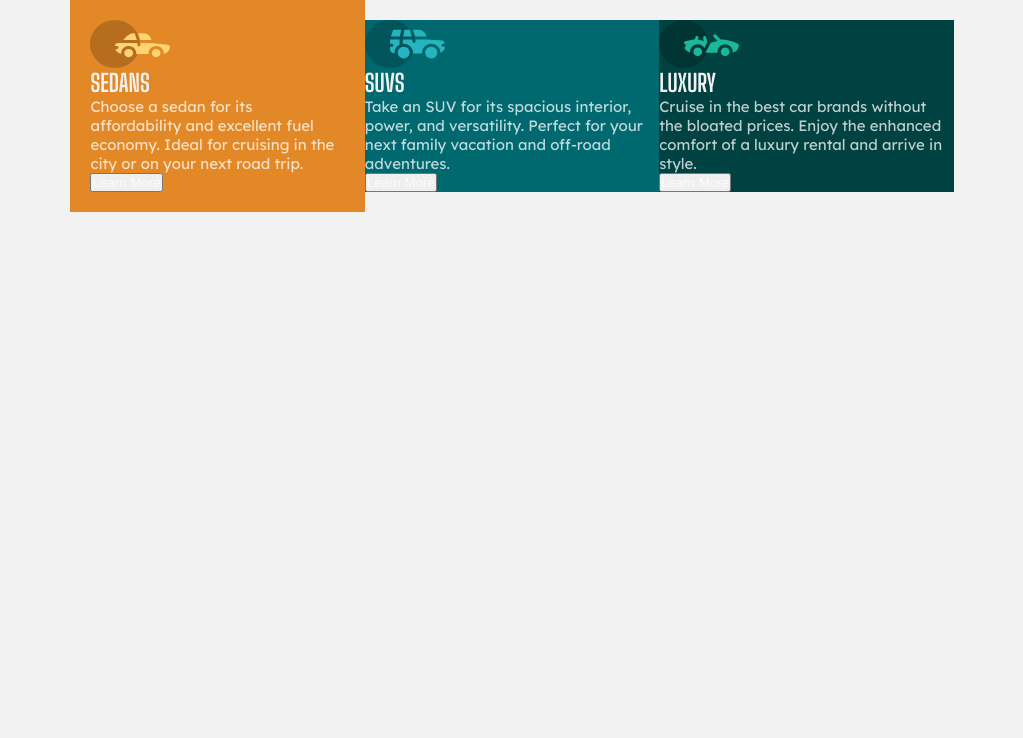
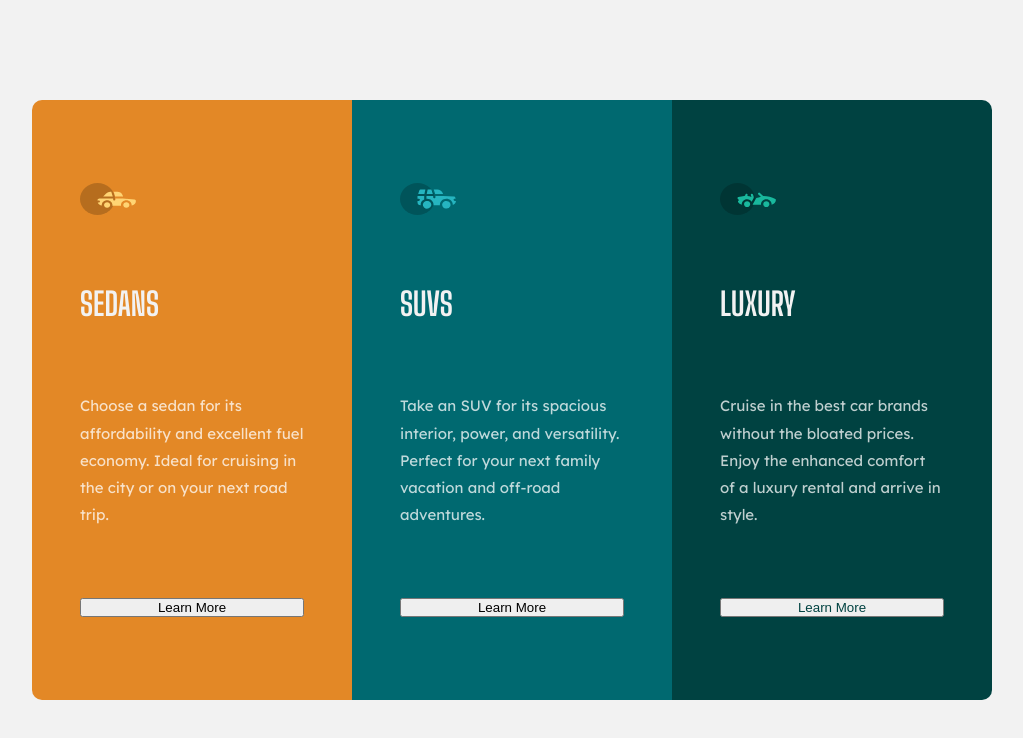
Before and after one commit to hemanth-92/3-column-preview-card, a plain HTML site: page index.html in a window 1280 px wide. Shown: the whole page, without its empty margins (128-1151 px from the left). Drawn offline with Linux system fonts and the light colour scheme.

Commit message:
preview-card

```diff
--- a/index.html
+++ b/index.html
@@ -10,36 +10,36 @@
     <div class="container">
       <div class="sedan">
         <img src="images/icon-sedans.svg" alt="sedan-img" />
-        <div class="content">
-          <h2>SEDANS</h2>
+        <h1>SEDANS</h1>
         <p>
-            Choose a sedan for its affordability and excellent fuel economy.
-            Ideal for cruising in the city or on your next road trip.
+          Choose a sedan for its affordability and excellent fuel economy. Ideal
+          for cruising in the city or on your next road trip.
         </p>
         <button>Learn More</button>
       </div>
-      </div>
       <div class="suvs">
         <img src="images/icon-suvs.svg" alt="suv-img" />
-        <div class="content">
-          <h2>SUVS</h2>
+        <h1>SUVS</h1>
         <p>
-            Take an SUV for its spacious interior, power, and versatility.
-            Perfect for your next family vacation and off-road adventures.
+          Take an SUV for its spacious interior, power, and versatility. Perfect
+          for your next family vacation and off-road adventures.
         </p>
         <button>Learn More</button>
       </div>
-      </div>
       <div class="luxury">
         <img src="images/icon-luxury.svg" alt="luxury-img" />
-        <div class="content">
-          <h2>LUXURY</h2>
+        <h1>LUXURY</h1>
         <p>
           Cruise in the best car brands without the bloated prices. Enjoy the
           enhanced comfort of a luxury rental and arrive in style.
         </p>
-          <button>Learn More</button>
-        </div>
+        <button
+          style="color: hsl(179, 100%, 13%)"
+          onmouseover="this.style.color='hsl(179, 100%, 13%)'"
+          onmouseout="this.style.color='white'"
+        >
+          Learn More
+        </button>
       </div>
     </div>
   </body>
--- a/style.css
+++ b/style.css
@@ -14,23 +14,26 @@ body {
   display: flex;
   justify-content: center;
   align-items: center;
-  height: 100%;
+  height: 100vh;
 }
 
 .sedan {
   background-color: hsl(31, 77%, 52%);
-  height: 60%;
-  width: 23%;
-  padding: 20px;
+  height: 75%;
+  width: 25%;
+  padding: 48px;
   display: flex;
   flex-direction: column;
   justify-content: space-around;
+  border-top-left-radius: 10px;
+  border-bottom-left-radius: 10px;
 }
 
 .suvs {
   background-color: hsl(184, 100%, 22%);
-  height: 60%;
-  width: 23%;
+  height: 75%;
+  width: 25%;
+  padding: 48px;
   display: flex;
   flex-direction: column;
   justify-content: space-around;
@@ -38,31 +41,36 @@ body {
 
 .luxury {
   background-color: hsl(179, 100%, 13%);
-  height: 60%;
-  width: 23%;
+  height: 75%;
+  width: 25%;
   display: flex;
+  padding: 48px;
   flex-direction: column;
   justify-content: space-around;
+  border-top-right-radius: 10px;
+  border-bottom-right-radius: 10px;
 }
 
 img {
-  height: 3rem;
-  width: 5rem;
+  height: 2rem;
+  width: 3.5rem;
 }
 
-.content p {
+p {
   font-size: 15px;
   font-weight: 400;
   font-family: "Lexend Deca", sans-serif;
   color: hsla(0, 0%, 100%, 0.75);
+  line-height: 1.7rem; /* space between lines */
 }
 
-.content button {
-  color: hsla(0, 0%, 100%, 0.75);
+button:hover {
+  color: hsl(0, 0%, 95%);
 }
 
-.content h2 {
+h1 {
   color: hsl(0, 0%, 95%);
   font-family: "Big Shoulders Display", sans-serif;
-  font-weight: 700;
+  color: hsl(0, 0%, 95%);
+  font-weight: 900;
 }
```
Lines whose indentation alone changed are shown as unchanged.
